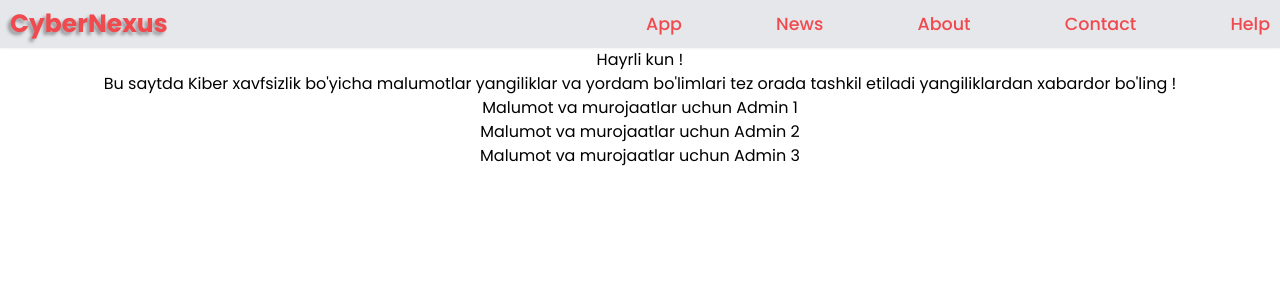
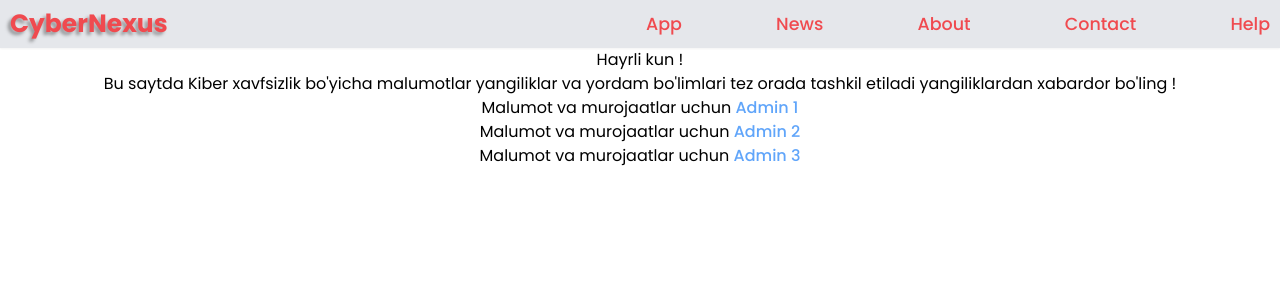
Before and after one commit to oyatullo2/cybernexus.uz, a React (Vite) app: page / in a window 1280 px wide. Shown: the top 300 px of the page. Built offline with nearby package versions, Linux system fonts and the light colour scheme.

Commit message:
Admin color

```diff
--- a/src/Pages/Welcome/welcome.jsx
+++ b/src/Pages/Welcome/welcome.jsx
@@ -5,9 +5,9 @@ export const Welcome = () => {
         <div className="w-full flex flex-col items-center">
           <p>Hayrli kun !</p>
           <p>Bu saytda Kiber xavfsizlik bo'yicha malumotlar yangiliklar va yordam bo'limlari tez orada tashkil etiladi yangiliklardan xabardor bo'ling !</p>
-          <p>Malumot va murojaatlar uchun <a href="https://t.me/snovden_01">Admin 1</a></p>
-          <p>Malumot va murojaatlar uchun <a href="https://t.me/cyber01_guardians">Admin 2</a></p>
-          <p>Malumot va murojaatlar uchun <a href="https://t.me/umezhan">Admin 3</a></p>
+          <p>Malumot va murojaatlar uchun <a className="text-blue-400 font-[500] " href="https://t.me/snovden_01">Admin 1</a></p>
+          <p>Malumot va murojaatlar uchun <a className="text-blue-400 font-[500] " href="https://t.me/cyber01_guardians">Admin 2</a></p>
+          <p>Malumot va murojaatlar uchun <a className="text-blue-400 font-[500] " href="https://t.me/umezhan">Admin 3</a></p>
         </div>
       </div>
     </>
```
